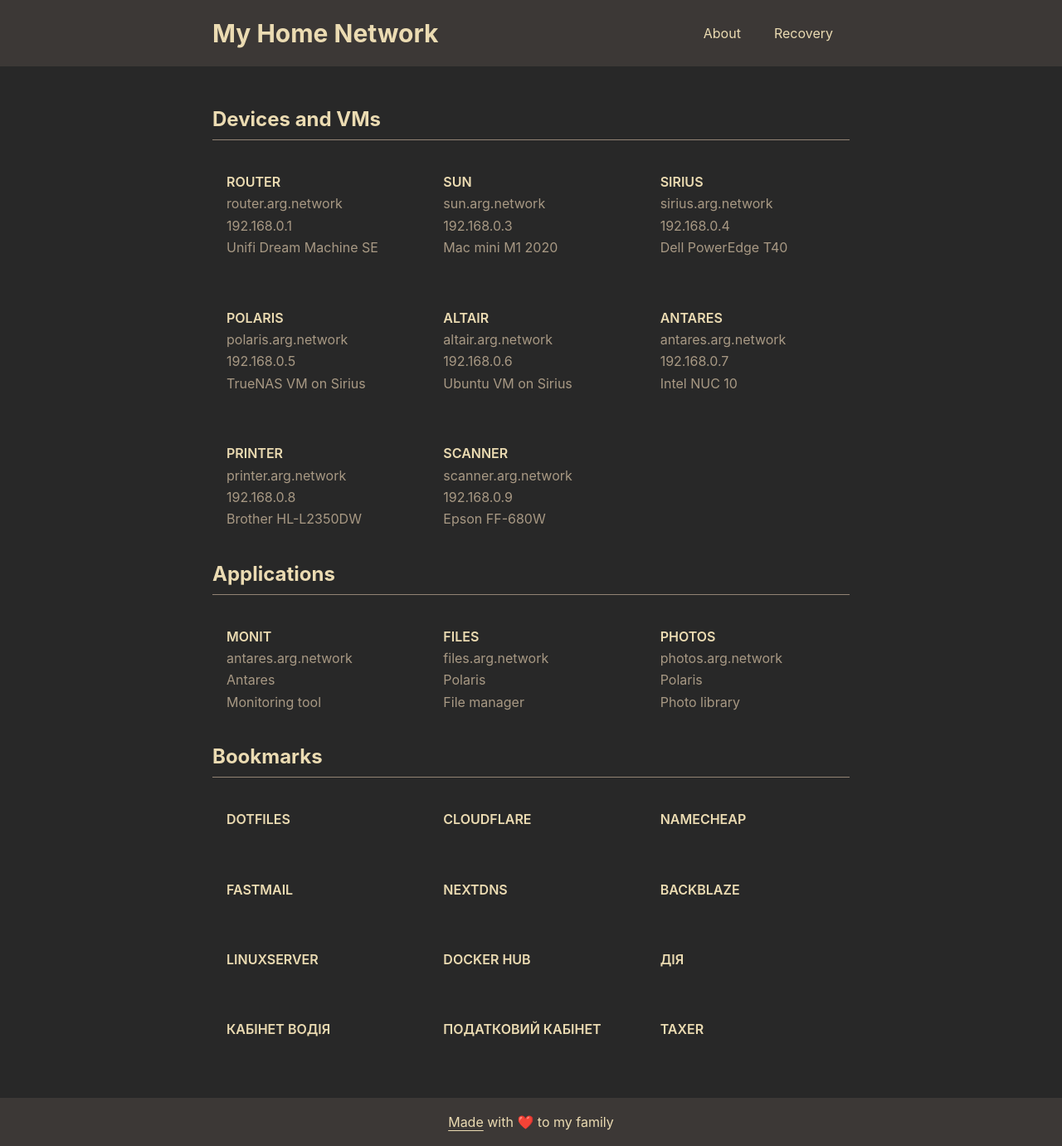
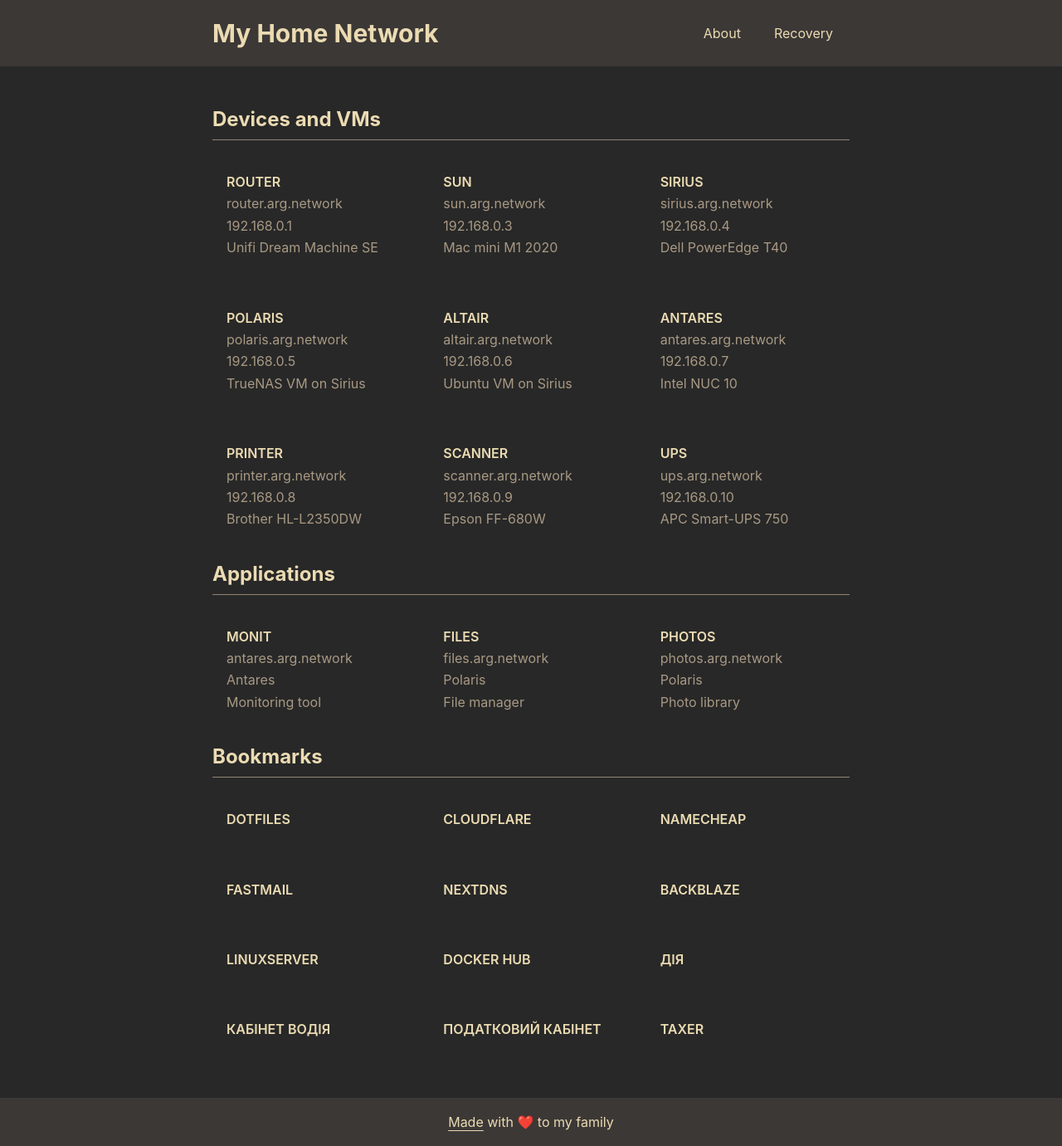
Before and after one commit to arg/dotfiles, a Jekyll site: the page built from docs/index.html, in a window 1280 px wide. Shown: the whole page at 83% size. Built offline with Jekyll 4.4.1, drawn with Linux system fonts in a browser that asks for light colours.

Commit message:
Added UPS to network

```diff
--- a/docs/_data/devices.yml
+++ b/docs/_data/devices.yml
@@ -45,3 +45,9 @@
   url: 'https://scanner.arg.network'
   hostname: 'scanner.arg.network'
   ip: '192.168.0.9'
+
+- name: 'UPS'
+  description: 'APC Smart-UPS 750'
+  url: 'http://ups.arg.network'
+  hostname: 'ups.arg.network'
+  ip: '192.168.0.10'
```
Also changed, not shown: 1 other file.
